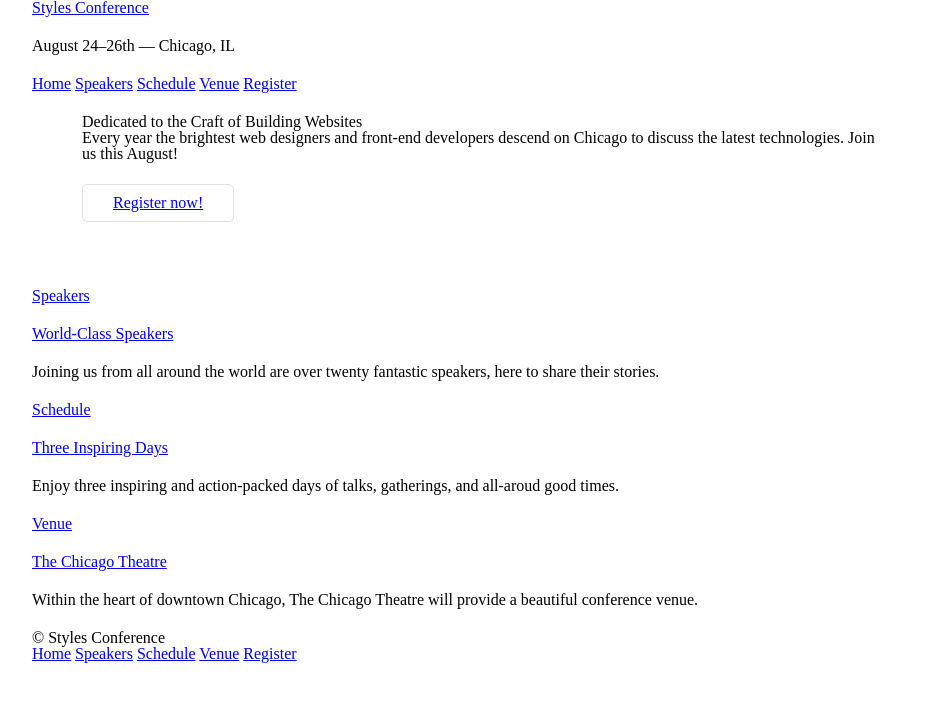
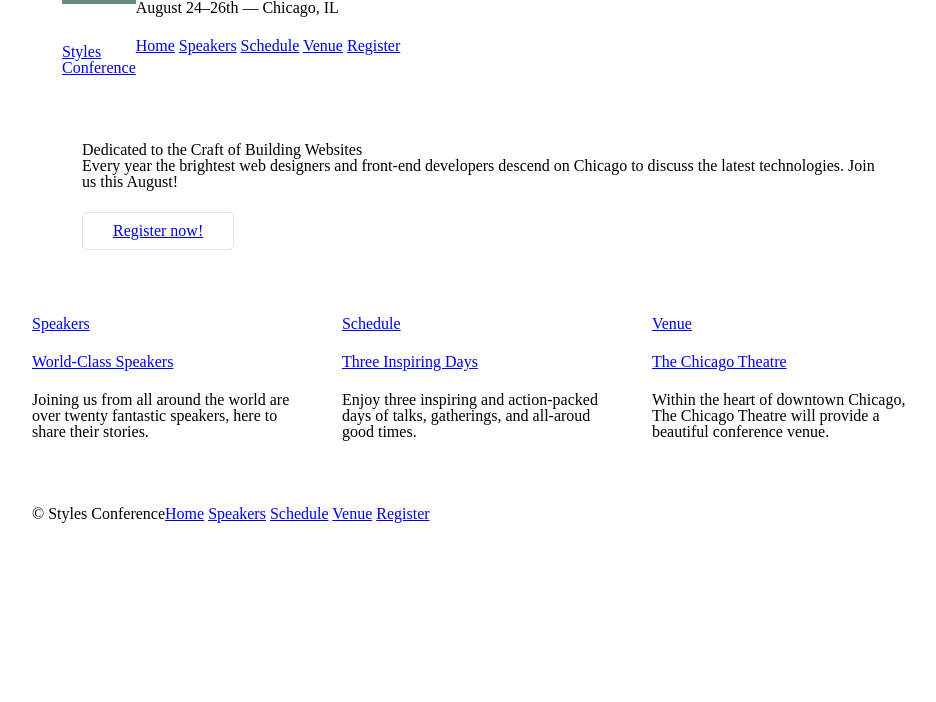
Before and after one commit to groninge01/styles-conference, a plain HTML site: page index.html in a window 1280 px wide. Shown: the whole page, without its empty margins (158-1094 px from the left). Drawn offline with Linux system fonts and the light colour scheme.

Commit message:
Added lesson 5.

```diff
--- a/assets/stylesheets/main.css
+++ b/assets/stylesheets/main.css
@@ -61,12 +61,35 @@
           box-sizing: border-box;
 }
 
+.container,
+.grid {
+  margin: 0 auto;
+  width: 960px;
+}
 .container {
-	width: 960px;
-	padding-left: 30px;
-	padding-right: 30px;
-	margin: 0 auto;
+  padding-left: 30px;
+  padding-right: 30px;
 }
+
+.grid,
+.col-1-3,
+.col-2-3 {
+  padding-left: 15px;
+  padding-right: 15px;
+}
+.col-1-3,
+.col-2-3 {
+  display: inline-block;
+  vertical-align: top;
+}
+.col-1-3 {
+  width: 33.33%;
+}
+.col-2-3 {
+  width: 66.66%;
+}
+
+
 
 /*
   ========================================
@@ -104,3 +127,48 @@
 .hero {
   padding: 22px 80px 66px 80px;
 }
+
+/*
+  ========================================
+  Clearfix
+  ========================================
+*/
+.group:before,
+.group:after {
+  content: "";
+  display: table;
+}
+.group:after {
+  clear: both;
+}
+.group {
+  clear: both;
+  *zoom: 1;
+}
+
+/*
+  ========================================
+  Primary header
+  ========================================
+*/
+
+.logo {
+  border-top: 4px solid #648880;
+  padding: 40px 0 22px 0;
+  float: left;
+}
+
+/*
+  ========================================
+  Primary footer
+  ========================================
+*/
+
+.primary-footer {
+  padding-bottom: 44px;
+  padding-top: 44px;
+}
+
+.primary-footer small {
+  float: left;
+}
--- a/index.html
+++ b/index.html
@@ -6,9 +6,15 @@
         <link rel="stylesheet" type="text/css" href="assets/stylesheets/main.css">
     </head>
     <body>
-    	<header class="container">
-        <section>
-    		<h1><a href="index.html">Styles Conference</a></h1>
+
+      <!-- header -->
+
+    	<header class="container group">
+
+        <section class="container">
+
+    		<h1 class="logo"><a href="index.html">Styles <br> Conference</a></h1>
+
         </section>
         	<h3>August 24&ndash;26th &mdash; Chicago, IL</h3>
         	<nav>
@@ -19,30 +25,60 @@
         		<a href="register.html">Register</a>
         	</nav>
     	</header>
+
+      <!-- hero -->
+
     	<section class="hero container">
+
     		<h2>Dedicated to the Craft of Building Websites</h2>
+
     		<p>Every year the brightest web designers and front-end developers descend on Chicago to discuss the latest technologies. Join us this August!</p>
+
         <a class="btn btn-alt" href="register.html">Register now!</a>
     	</section>
-    	<section class="container">
-    		<section>
-    			<h5><a href="speakers.html">Speakers<a></h5>
-    			<h3><a href="speakers.html">World-Class Speakers</a></h3>
+
+      <!-- teasers -->
+
+    	<section class="grid">
+
+        <!-- speakers -->
+
+    		<section class="col-1-3">
+          <a href="speakers.html">
+      			<h5>Speakers</h5>
+      			<h3>World-Class Speakers</h3>
+          </a>
     			<p>Joining us from all around the world are over twenty fantastic speakers, here to share their stories.</p>
-    		</section>
-    		<section>
-    			<h5><a href="schedule.html">Schedule</a></h5>
-    			<h3><a href="schedule.html">Three Inspiring Days</a></h3>
+    		</section><!--
+
+          schedule
+
+        --><section class="col-1-3">
+          <a href="schedule.html">
+      			<h5>Schedule</h5>
+      			<h3>Three Inspiring Days</h3>
+          </a>
     			<p>Enjoy three inspiring and action-packed days of talks, gatherings, and all-aroud good times.</p>
-    		</section>
-    		<section>
-    			<h5><a href="venue.html">Venue</a></h5>
-    			<h3><a href="venue.html">The Chicago Theatre</a></h3>
+    		</section><!--
+
+          venue
+
+        --><section class="col-1-3">
+          <a href="venue.html">
+      			<h5>Venue</h5>
+      			<h3>The Chicago Theatre</h3>
+          </a>
     			<p>Within the heart of downtown Chicago, The Chicago Theatre will provide a beautiful conference venue.</p>
     		</section>
+
     	</section>
-    	<footer class="container">
+
+      <!-- footer -->
+
+    	<footer class="primary-footer container group">
+
     		<small>&copy; Styles Conference</small>
+
         <nav>
           <a href="index.html">Home</a>
           <a href="speakers.html">Speakers</a>
@@ -50,6 +86,7 @@
           <a href="venue.html">Venue</a>
           <a href="register.html">Register</a>
         </nav>
+
     	</footer>
 
     </body>
```
